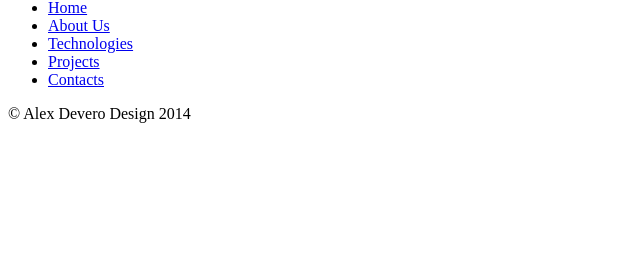
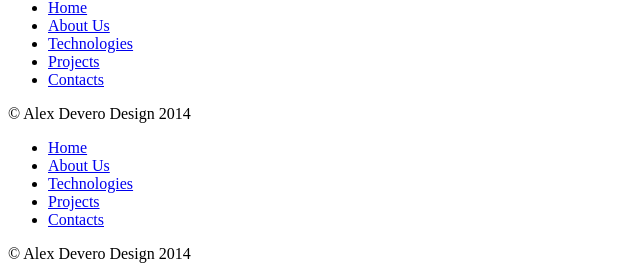
Before and after one commit to Tom-vdm-Hz/CIN-project, a plain HTML site: page index.html in a window 1280 px wide. Shown: the part 4398-4677 px from the top of the page, without its empty margins (0-640 px from the left). Before the commit the page ends 4537 px from the top, so only its background shows below. Drawn offline with Linux system fonts and the light colour scheme.

Commit message:
added second footer

```diff
--- a/index.html
+++ b/index.html
@@ -147,6 +147,18 @@
   </nav>
   <p class="copy">&copy; Alex Devero Design 2014</p>
 </footer>
+<footer>
+  <nav role="navigation">
+    <ul class="nav-ul">
+      <li><a href="#">Home</a></li>
+      <li><a href="#">About Us</a></li>
+      <li><a href="#">Technologies</a></li>
+      <li><a href="#">Projects</a></li>
+      <li><a href="#">Contacts</a></li>
+    </ul>
+  </nav>
+  <p class="copy">&copy; Alex Devero Design 2014</p>
+</footer>
 <div class="line"></div>
 </body>
 </html>
```
